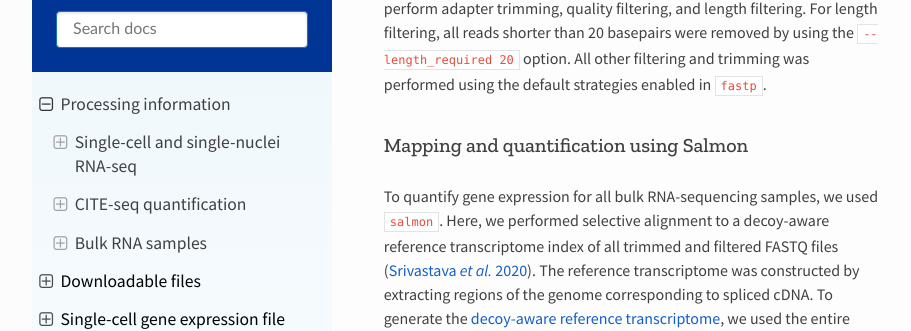
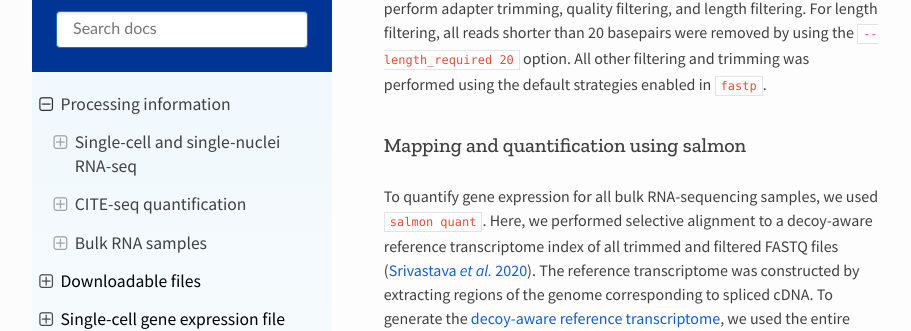
Before and after one commit to DongzeHE/scpca-docs, a Sphinx documentation site: the page built from docs/processing_information.md, in a window 1280 px wide and 900 px high, scrolled down 2815 px. Shown: the part 127-458 px from the top of the window, without its empty margins (158-1069 px from the left). Built offline with Sphinx 7.4.7 and the Read the Docs theme 2.0.0, drawn with Linux system fonts in a browser that asks for light colours.

Commit message:
change to salmon quant

```diff
--- a/docs/processing_information.md
+++ b/docs/processing_information.md
@@ -75,9 +75,9 @@ Here, we use `fastp` to perform adapter trimming, quality filtering, and length
 For length filtering, all reads shorter than 20 basepairs were removed by using the `--length_required 20` option.
 All other filtering and trimming was performed using the default strategies enabled in `fastp`.
 
-### Mapping and quantification using Salmon
+### Mapping and quantification using salmon
 
-To quantify gene expression for all bulk RNA-sequencing samples, we used [`salmon`](https://salmon.readthedocs.io/en/latest/salmon.html).
+To quantify gene expression for all bulk RNA-sequencing samples, we used [`salmon quant`](https://salmon.readthedocs.io/en/latest/salmon.html).
 Here, we performed selective alignment to a decoy-aware reference transcriptome index of all trimmed and filtered FASTQ files ([Srivastava _et al._ 2020](https://doi.org/10.1186/s13059-020-02151-8)).
 The reference transcriptome was constructed by extracting regions of the genome corresponding to spliced cDNA.
 To generate the [decoy-aware reference transcriptome](https://salmon.readthedocs.io/en/latest/salmon.html#preparing-transcriptome-indices-mapping-based-mode), we used the entire genome sequence as a decoy and concatenated the genome sequence to the reference transcriptome.
```
